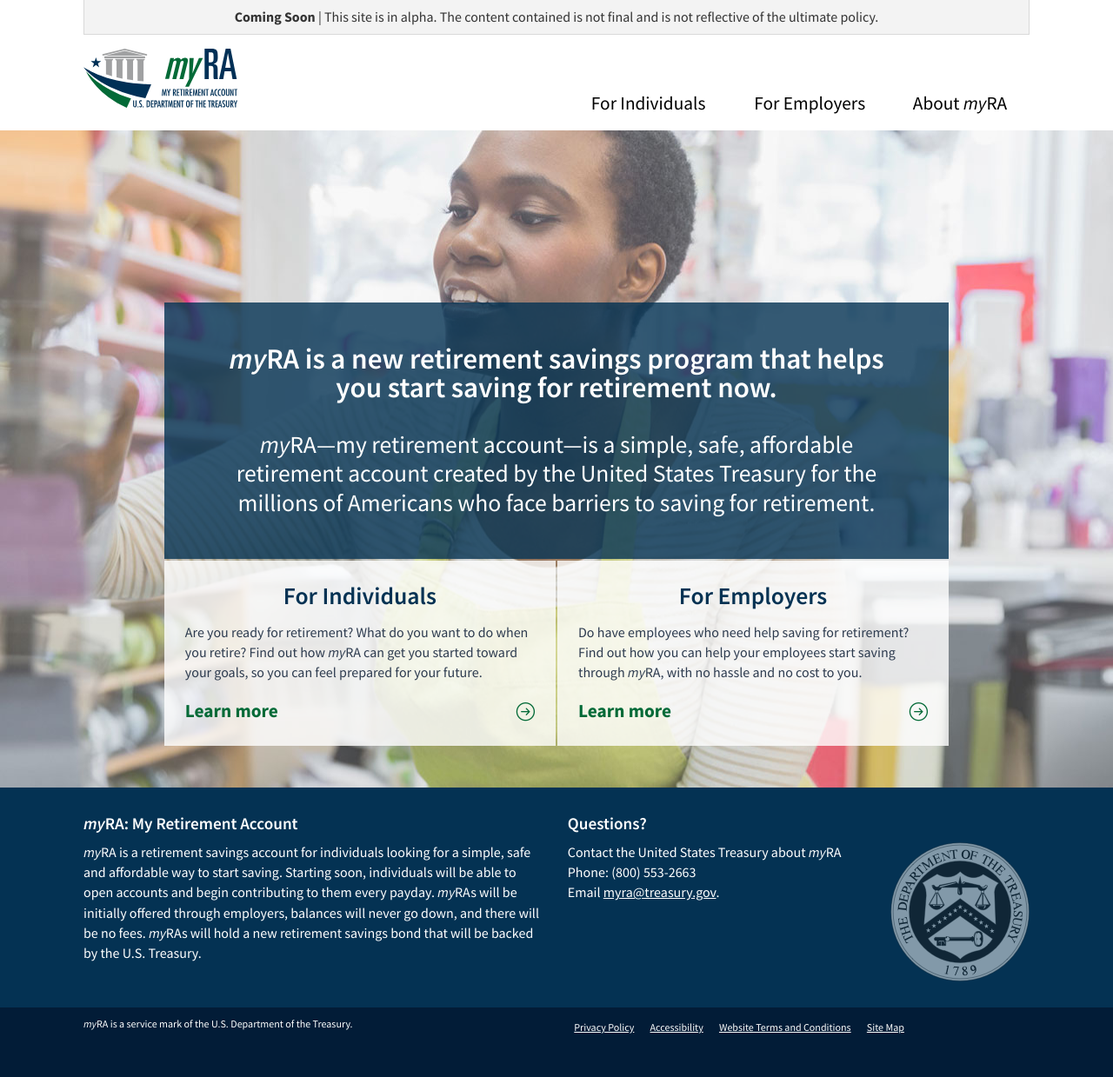
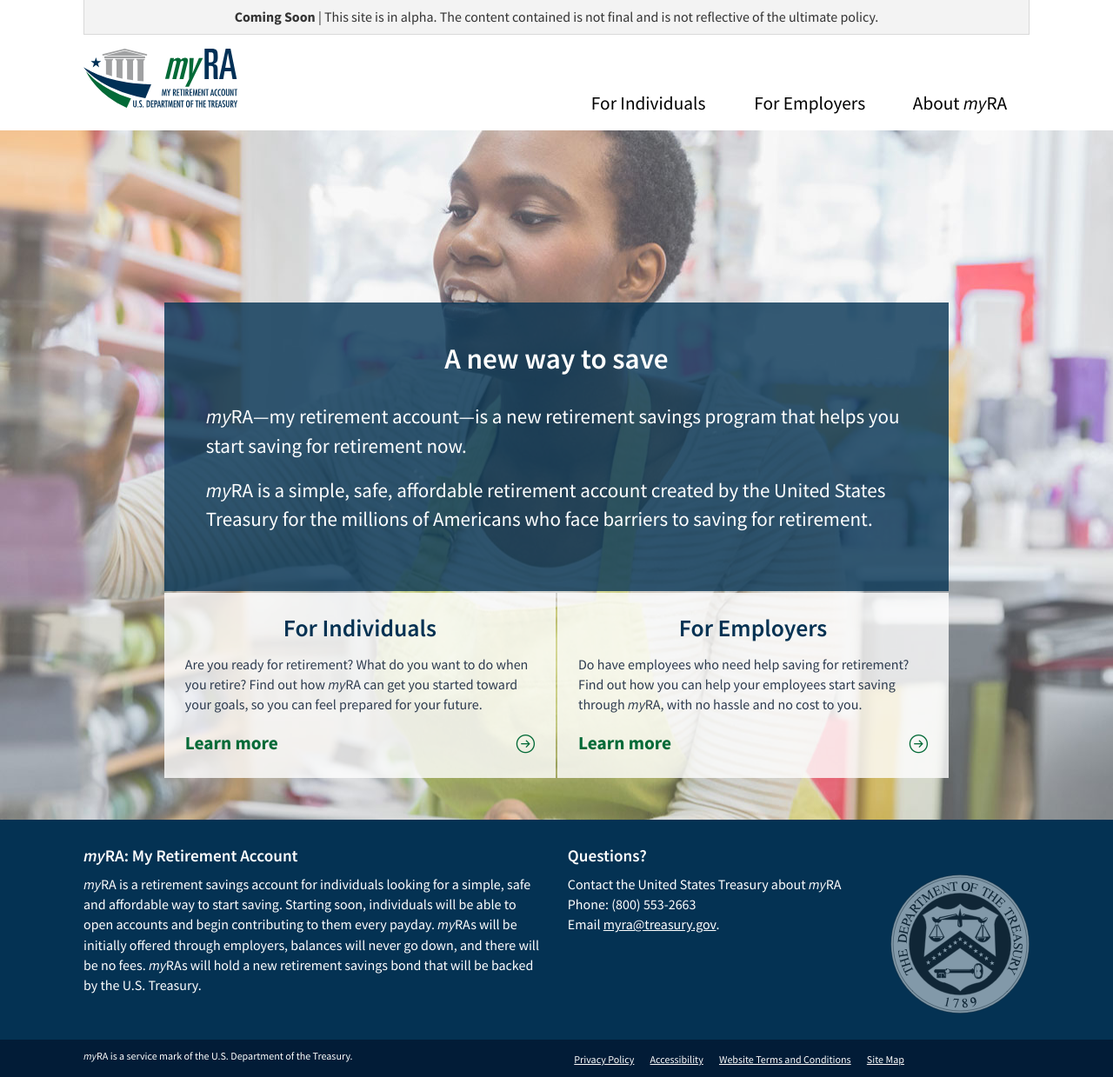
Before and after one commit to 18F/myra, a Jekyll site: the page built from index.html, in a window 1280 px wide. Shown: the whole page at 87% size. Built offline with Jekyll 4.4.1, drawn with Linux system fonts in a browser that asks for light colours; before the commit the page ends 1202 px from its top, so only the background shows below that.

Commit message:
Tweaking language on home hero

```diff
--- a/index.html
+++ b/index.html
@@ -11,8 +11,9 @@
         <span class="coming-soon">Coming Soon</span>
       </div>
       <div class="headline">
-        <span class="display"><span class="myra">myRA</span> is a new retirement savings program that helps you start saving for retirement now.</span>
-        <p class="sub-headline" itemprop="description"><span class="myra">myRA</span>—my retirement account—is a simple, safe, affordable retirement account created by the United States Treasury for the millions of Americans who face barriers to saving for retirement.</p>
+        <span class="display">A new way to save</span>
+        <p class="lead-text" itemprop="description"><span class="myra">myRA</span>—my retirement account—is a new retirement savings program that helps you start saving for retirement now.</p>
+        <p class="lead-text"><span class="myra">myRA</span> is a simple, safe, affordable retirement account created by the United States Treasury for the millions of Americans who face barriers to saving for retirement.</p>
       </div>
       <div class="block">
         <a href="{{ site.baseurl }}/individuals/"><h2>For Individuals</h2></a>
```
